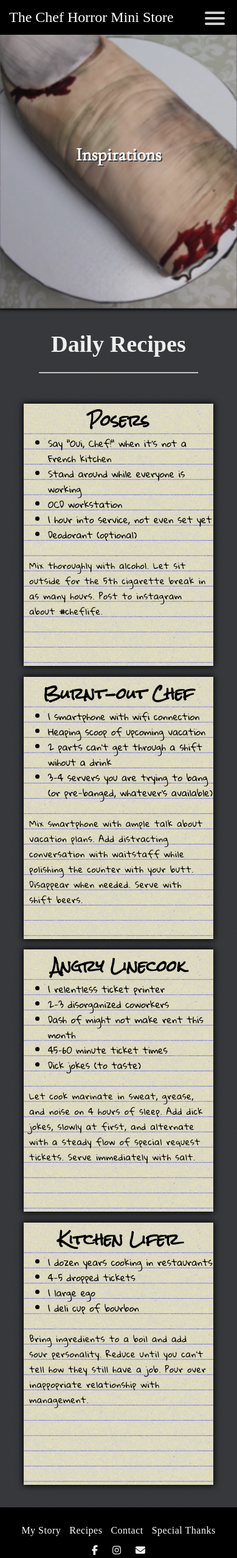
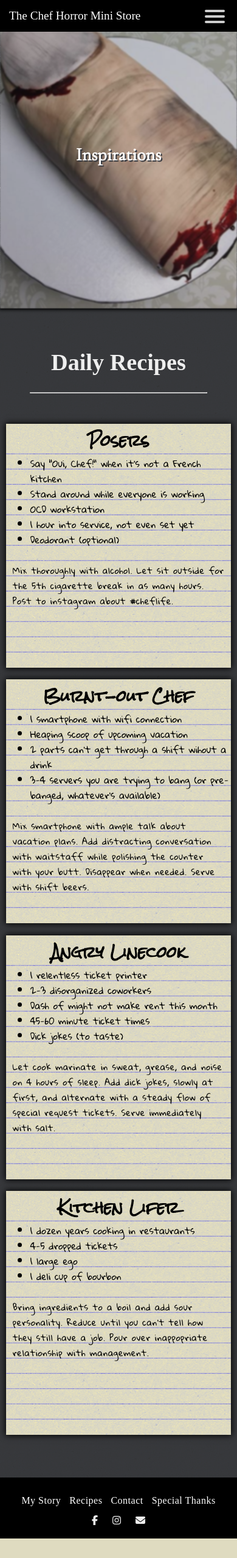
Before and after one commit to PsiKai/chefhorror, a PHP site: page /recipes.html in a window 390 px wide. Shown: the top 2555 px of the page at 61% size. After the commit the page ends 2523 px from the top, so only its background shows below. Run offline with PHP 8.4, Linux system fonts and the light colour scheme; some libraries are stand-ins or nearby versions.

Commit message:
fixes mobile margins

```diff
--- a/styles.css
+++ b/styles.css
@@ -190,7 +190,7 @@ a {
   z-index: 1;
   top: 100px;
   left: 20%;
-  /* width: 35%; */
+  width: 50%;
 }
 
 .blood2 {
@@ -199,9 +199,9 @@ a {
   -webkit-filter: brightness(0.8) saturate(1.2);
   filter: brightness(0.8) saturate(1.2);
   z-index: 1;
-  left: 0;
+  left: 20%;
   bottom: 400px;
-  /* width: 35%; */
+  width: 50%;
 }
 
 .books {
@@ -435,7 +435,7 @@ a {
   .checkbox {
     display: inline;
     position: absolute;
-    top: -46px;
+    top: -49px;
     right: 5px;
     z-index: 2;
   }
@@ -483,7 +483,7 @@ a {
     width: 180px;
     padding: 25px;
     right: -25px;
-    top: -296px;
+    top: -298px;
     background: rgba(0, 0, 0, 0.9);
     z-index: -1;
     display: block;
@@ -552,7 +552,7 @@ a {
 
   .notecard {
     overflow: visible;
-    max-width: 80vw;
+    max-width: 95vw;
   }
 
   .r-card,
@@ -609,7 +609,15 @@ a {
 
 @media (max-width: 600px) {
   .content-body {
-    padding: 20px;
+    /* padding: 20px; */
+  }
+
+  .books {
+    margin: 50px 0;
+  }
+
+  .book-text {
+    padding: 0;
   }
 
   .story {
@@ -624,12 +632,14 @@ a {
   .header-grid {
     grid-template-columns: 90% 10%;
   }
+
   .site-title {
     grid-column: 1;
+    font-size: 1.2rem;
   }
 
   .notecard {
-    min-height: 430px;
+    min-height: 400px;
   }
 
   .notecard-lines {
```
Also changed, not shown: README.md, images/blood-splatter3.png (added).
